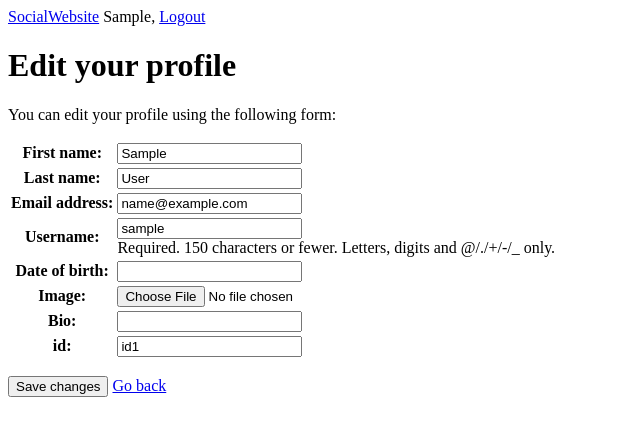
After one commit to PrusC/socialweb, a Django app: page /edit/ in a window 1280 px wide. The commit adds this page. Shown: the top 436 px of the page, without its empty margins (0-640 px from the left). Run offline with Django 3.2, Linux system fonts and the light colour scheme; the visitor is signed in with stand-in values (Sample User, id 1).

Commit message:
correct mistakes in main_page view

```diff
--- a/account/forms.py
+++ b/account/forms.py
@@ -1,6 +1,6 @@
 from django import forms
 from django.contrib.auth import password_validation
-# from django.contrib.auth.forms import UserCreationForm
+from django.contrib.auth.forms import UserCreationForm
 from . import models
 
 class LoginForm(forms.Form):
@@ -9,6 +9,7 @@ class LoginForm(forms.Form):
 
 
 class UserRegistrationForm(forms.ModelForm):
+    email = forms.EmailField()
     password1 = forms.CharField(
         label="Password",
         widget=forms.PasswordInput,
@@ -25,7 +26,6 @@ class UserRegistrationForm(forms.ModelForm):
         fields = ('username', 'first_name', 'last_name', 'email')
 
     def clean_password2(self):
-        # cd = self.cleaned_data
         password1 = self.cleaned_data.get("password1")
         password2 = self.cleaned_data.get("password2")
         if password1 and password2 and password1 != password2:
@@ -40,3 +40,17 @@ class UserRegistrationForm(forms.ModelForm):
         if commit:
             user.save()
         return user
+
+
+class UserForm(forms.ModelForm):
+    class Meta:
+        model = models.USER_MODEL
+        fields = ('first_name', 'last_name', 'email', 'username')
+
+
+class ProfileForm(forms.ModelForm):
+    slug = forms.SlugField(label='id')
+
+    class Meta:
+        model = models.Profile
+        fields = ('date_of_birth', 'image', 'bio', 'slug')
--- a/account/urls.py
+++ b/account/urls.py
@@ -10,4 +10,5 @@ urlpatterns = [
         path('', views.main_page, name='main_page'),
         path('profile/', views.profile, name='profile'),
         path('logout/', views.UserLogoutView.as_view(), name='logout'),
+        path('edit/', views.update_profile, name='edit'),
 ]
--- a/account/views.py
+++ b/account/views.py
@@ -1,16 +1,30 @@
+from django.core.exceptions import ValidationError
 from django.shortcuts import redirect, render
 from django.http.response import HttpResponse, HttpResponseRedirect
 from django.contrib.auth import authenticate, login, views as auth_views
 from django.contrib.auth import mixins as auth_mixins
+from django.contrib.auth.decorators import login_required
 from django.urls.base import reverse
 from django.contrib import messages
+from django.utils.translation import gettext_lazy as _
+from django import forms
 
 from . import forms
 
 
-def _get_main_page(request):
-    form_login = forms.LoginForm()
-    form_registration = forms.UserRegistrationForm()
+def _get_form_errors(form):
+    res = list()
+    for value in form.errors.as_data().values():
+        for error in value:
+            for e in error.messages:
+                res.append(str(e))
+    return res
+
+def _get_main_page(request, form_login=None, form_registration=None):
+    if form_login is None:
+        form_login = forms.LoginForm()
+    if form_registration is None:
+        form_registration = forms.UserRegistrationForm()
     context = {'form_login': form_login, "form_registration": form_registration}
     return render(request, 'account/main_page.html', context)
 
@@ -25,23 +39,31 @@ def _post_main_page(request):
             login(request, user)
             return HttpResponseRedirect(reverse("account:profile"))
         else:
-            str_message = "Login or Password doesn't correct"
+            str_message = _("Login or Password doesn't correct")
             messages.add_message(request, messages.ERROR, str_message)
-            return _get_main_page(request)
+            return _get_main_page(request, form_login=form_login)
 
     form_registration = forms.UserRegistrationForm(request.POST)
     if form_registration.is_valid():
-        form_registration.save()
+        user = form_registration.save()
         username = form_registration.cleaned_data.get('username')
-        messages.success(request, f'Your account has been created! You can now login!')
-        return redirect('account:profile')
+        messages.success(request, _(f'Your account has been created! You can now login!'))
+        login(request, user)
+        return redirect('account:edit')
+
+    else:
+        for error in _get_form_errors(form_registration):
+            messages.error(request, _(error))
+        return _get_main_page(request, form_registration=form_registration)
+
 
 def main_page(request):
     if request.method == 'POST':
         return _post_main_page(request)
     else:
         if request.user.is_authenticated:
-            return HttpResponseRedirect(reverse("account:profile"))
+            return redirect('account:profile')
+            # return HttpResponseRedirect(reverse("account:profile"))
         else:
             return _get_main_page(request)
 
@@ -52,3 +74,32 @@ def  profile(request):
 
 class UserLogoutView(auth_mixins.LoginRequiredMixin, auth_views.LogoutView):
     redirect_field_name = 'account/main_page.html'
+
+
+@login_required
+def update_profile(request):
+    if request.method == 'POST':
+        user_form = forms.UserForm(request.POST, instance=request.user)
+        profile_form = forms.ProfileForm(
+            request.POST,
+            instance=request.user.profile,
+            files=request.FILES)
+        if user_form.is_valid() and profile_form.is_valid():
+            user_form.save()
+            profile_form.save()
+            messages.success(request, _('Your profile has been updated'))
+
+        else:
+            for error in _get_form_errors(profile_form):
+                messages.error(request, _(error))
+        # elif not profile_form.cleaned_data['slug']:
+        #     messages.error(request, _("The user with this Id already exists"))
+        # else:
+        #     messages.error(request, _('Correct your input data'))
+
+    else:
+        user_form = forms.UserForm(instance=request.user)
+        profile_form = forms.ProfileForm(instance=request.user.profile)
+
+    context = {'user_form': user_form, 'profile_form': profile_form}
+    return render(request, 'account/edit.html', context)
--- a/socialweb/settings.py
+++ b/socialweb/settings.py
@@ -120,11 +120,15 @@ USE_TZ = True
 # https://docs.djangoproject.com/en/3.1/howto/static-files/
 
 STATIC_URL = '/static/'
+STATIC_ROOT = os.path.join(BASE_DIR, 'staticfiles')
+STATICFILES_DIRS = (
+   os.path.join(BASE_DIR, 'static'),
+)
 
 MEDIA_URL = '/media/'
 MEDIA_ROOT = os.path.join(BASE_DIR, 'media')
 
-LOGIN_URL = 'login'
+LOGIN_URL = 'account:main_page'
 LOGOUT_URL = 'logout'
 LOGOUT_REDIRECT_URL = 'account:main_page'
 LOGIN_REDIRECT_URL = 'account:profile'
--- a/socialweb/urls.py
+++ b/socialweb/urls.py
@@ -16,8 +16,12 @@ Including another URLconf
 from django.contrib import admin
 from django.urls import path
 from django.urls.conf import include
+from django.conf import settings
+from django.conf.urls.static import static
 
 urlpatterns = [
     path('admin/', admin.site.urls),
     path('', include('account.urls')),
 ]
+
+urlpatterns += static(settings.MEDIA_URL, document_root=settings.MEDIA_ROOT)
--- a/static/account/css/account.css
+++ b/static/account/css/account.css
@@ -1,12 +1,12 @@
 
-#content {
+#main_page__content {
     /* display: table-cell; */
     display: flex;
     flex-direction: row;
     justify-content: center;
 }
 
-#first_column {
+#main_page__first_column {
     /* position: absoluted; */
     /* float: left; */
     display: inline-block;
@@ -15,7 +15,7 @@
     width: 55%;
 }
 
-#second_column {
+#main_page__second_column {
     /* float: right; */
     display: inline-block;
     align-content: center;
@@ -25,3 +25,7 @@
 .register_header {
     text-align: center;
 }
+
+.login_header {
+    text-align: center;
+}
--- /dev/null
+++ b/templates/account/edit.html
@@ -0,0 +1,27 @@
+{% extends 'base.html' %}
+
+{% block title %}
+  Edit your profile
+{% endblock %}
+
+{% load static %}
+{% block style %}
+  <link rel="stylesheet" href="{% static 'account/css/account.css' %}">
+{% endblock %}
+
+{% block content %}
+  <h1>Edit your profile</h1>
+  <p>You can edit your profile using the following form:</p>
+  <form method='post' enctype='multipart/form-data'>
+    <table>
+      {{ user_form.as_table }}
+      {{ profile_form.as_table }}
+      {% csrf_token %}
+    </table>
+    <p>
+      <input class="save_changes button" type="submit" value="Save changes">
+      <a href="{% url 'account:main_page' %}">Go back</a>
+    </p>
+  </form>
+
+{% endblock %}
```
Also changed, not shown: templates/account/main_page.html (+5 -8 lines).
